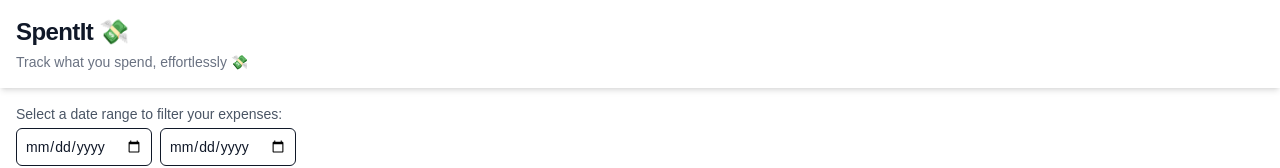
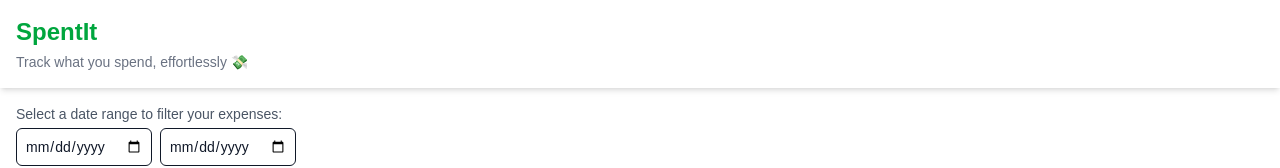
Before and after one commit to ramblersm/spentit, a Next.js app: page / in a window 1280 px wide. Shown: the top 168 px of the page. Built offline with nearby package versions, Linux system fonts and the light colour scheme.

Commit message:
Update Header.tsx

```diff
--- a/src/components/Header.tsx
+++ b/src/components/Header.tsx
@@ -1,7 +1,7 @@
 export default function Header() {
     return (
       <header className="p-4 bg-white shadow-md sticky top-0 z-10">
-        <h1 className="text-2xl font-bold tracking-tight">SpentIt 💸</h1>
+        <h1 className="text-2xl font-bold text-green-600">SpentIt </h1>
         <p className="text-sm text-gray-500 mt-1">Track what you spend, effortlessly 💸</p>
       </header>
     );
```
